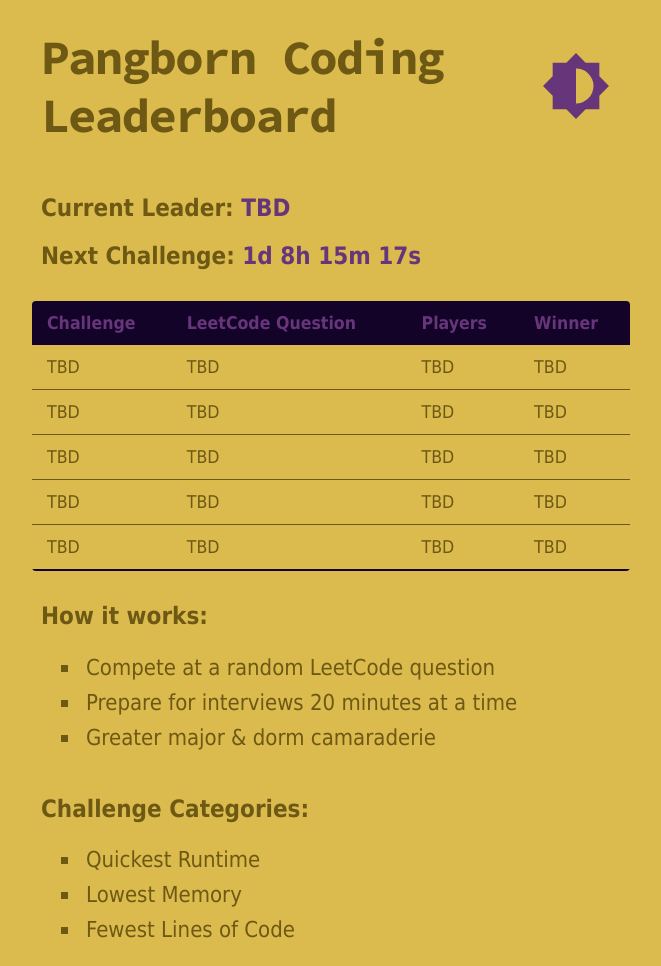
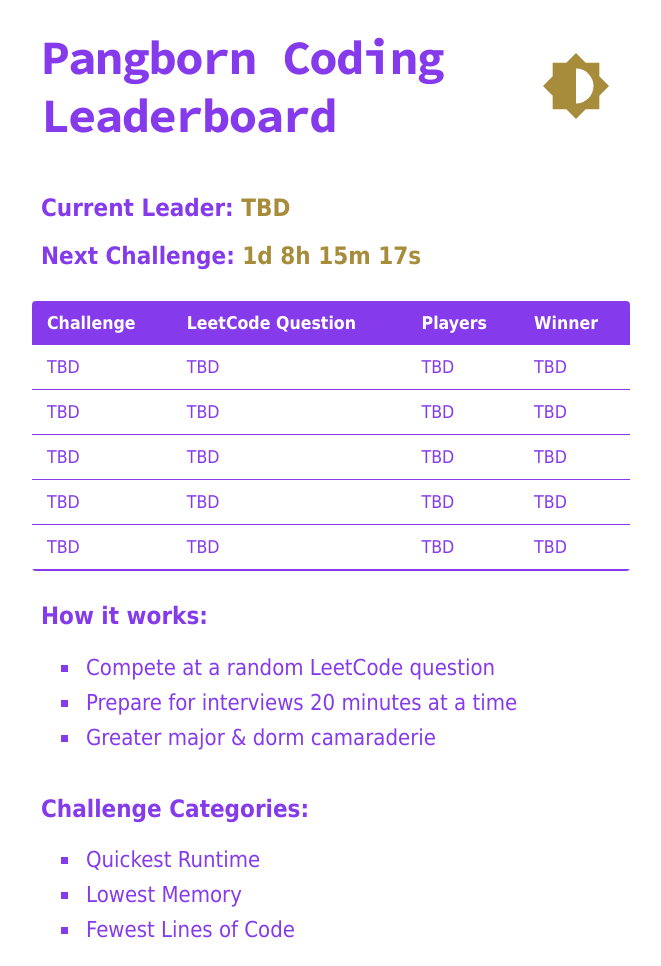
Before and after one commit to NKyhl/leaderboard, a plain HTML site: page leaderboard/index.html in a window 1280 px wide. Shown: the whole page, without its empty margins (309-970 px from the left). Drawn offline with Linux system fonts and the light colour scheme.

Commit message:
Revamp Light Theme

```diff
--- a/leaderboard/styles.css
+++ b/leaderboard/styles.css
@@ -1,10 +1,11 @@
 @import url('https://fonts.googleapis.com/css2?family=Source+Code+Pro:wght@700&display=swap');
 
 :root {
-    --background-dflt: #dcbb4e;
-    --foreground-dflt: #6e5914;
-    --table-header-background: #130329;
-    --table-header-text: #67357a;
+    --background-dflt: #ffffff;
+    --foreground-dflt: #853bec;
+    --accent-dflt: #a78d3b;
+    --table-header-background: #853bec;
+    --table-header-text: #ffffff;
     --text-shadow: 0 0 0.1em rgba(0, 0, 0, 0.1);
     font-family: Tahoma, sans-serif;
     text-align: center;
@@ -14,7 +15,8 @@
 :root.dark {
     --background-dflt: #130329;
     --foreground-dflt: #67357a;
-    --table-header-background: #c9ab47;
+    --accent-dflt: #6e5914;
+    --table-header-background: #a78d3b;
     --table-header-text: #6e5914;
     --text-shadow: 0 0 0.1em rgba(256, 256, 256, 0.1);
 }
@@ -41,7 +43,7 @@ body {
 
 svg {
     margin: auto 10px;
-    fill: var(--table-header-text);
+    fill: var(--accent-dflt);
     transition: 0.5s;
     width: 70px;
     height: 70px;
@@ -115,12 +117,13 @@ tbody tr:last-of-type {
 }
 
 tbody tr:hover{
-    color: var(--table-header-text);
+    color: var(--accent-dflt);
 }
 
 em {
-    color: var(--table-header-text);
+    color: var(--accent-dflt);
     font-style: normal;
+    transition: 1s;
 }
 
 .stats,
```
